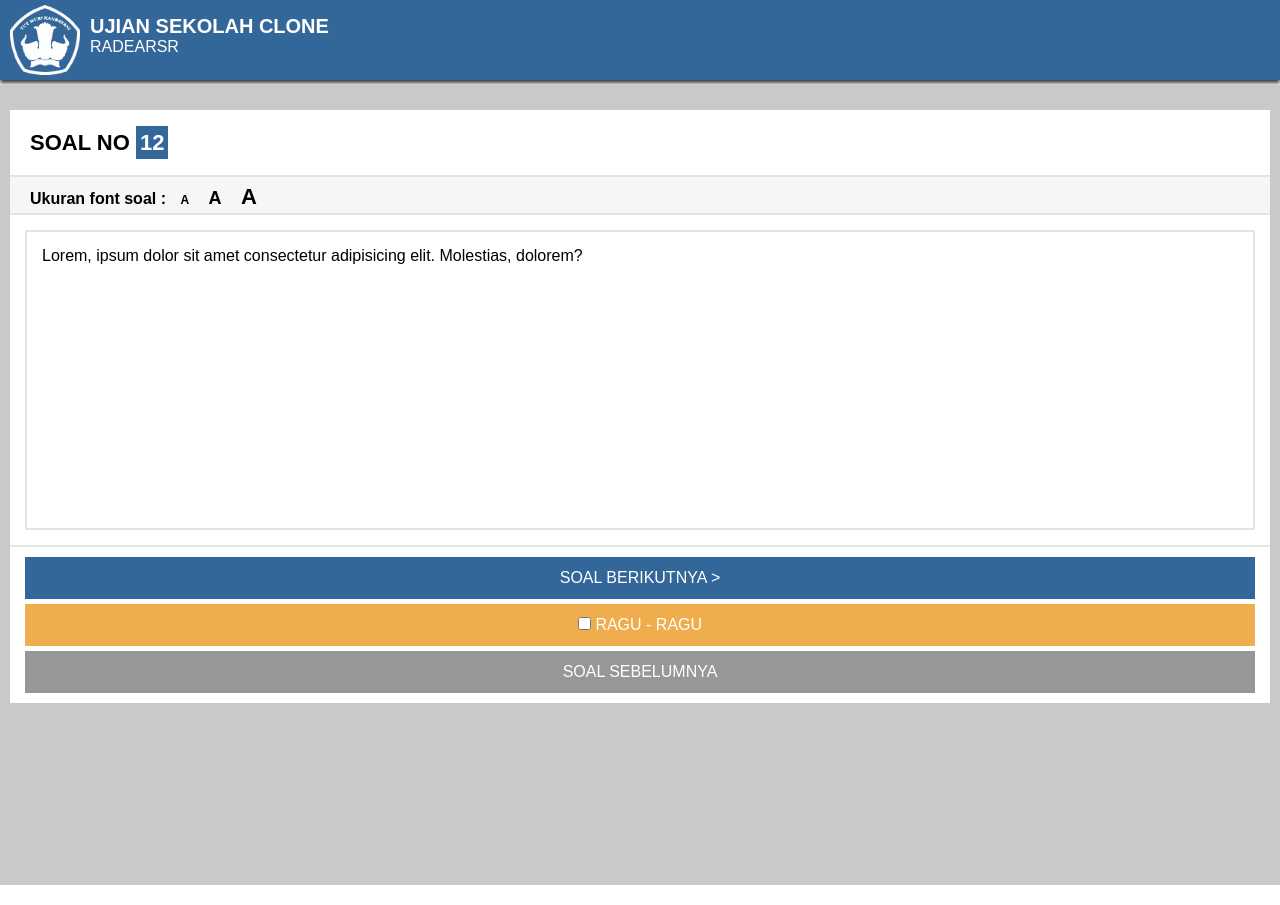
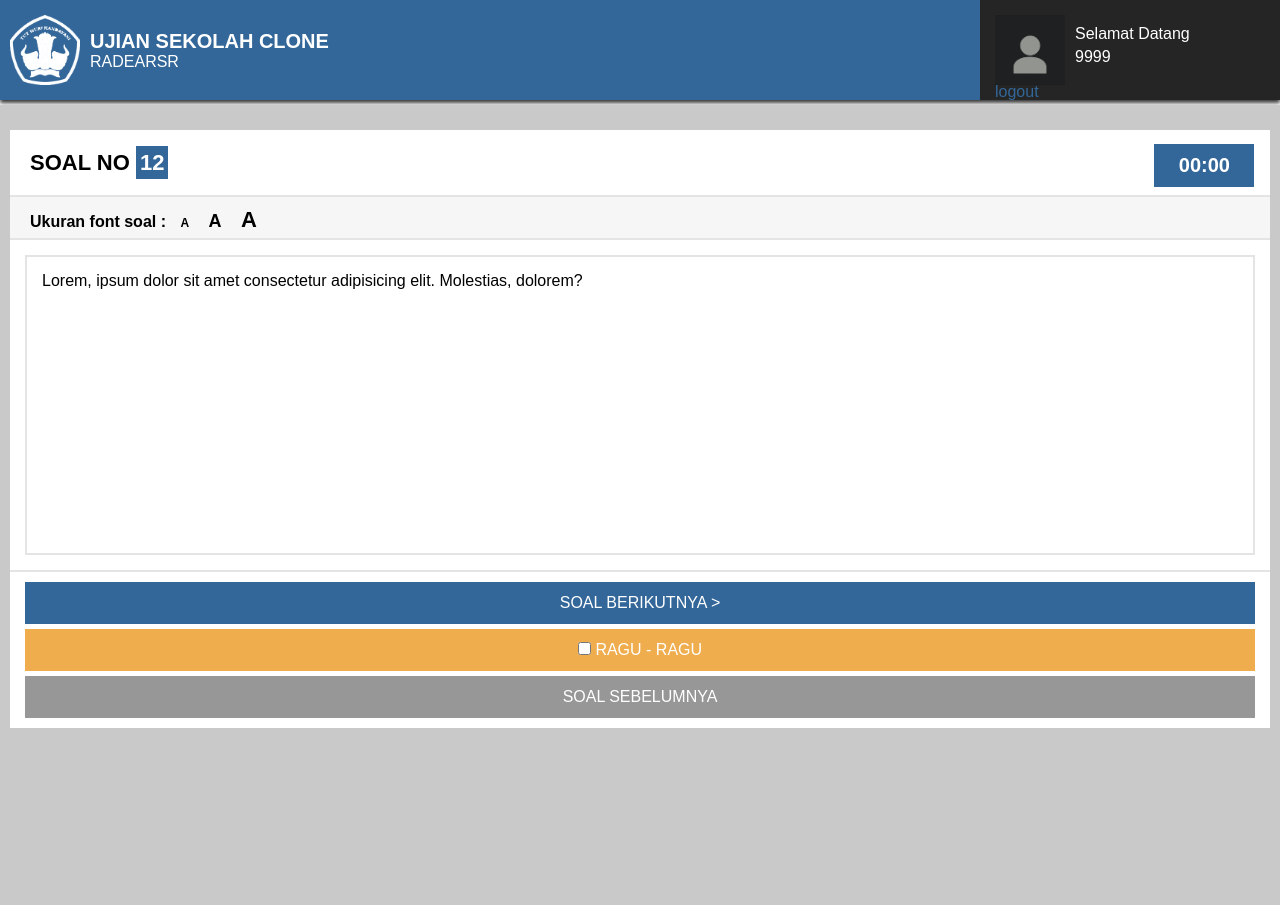
Before and after one commit to radearsr/ujian-clone, a plain HTML site: page index.html in a window 1280 px wide. Drawn offline with Linux system fonts and the light colour scheme.

Commit message:
Menambahkan tampilan logout & waktu

```diff
--- a/assets/css/style.css
+++ b/assets/css/style.css
@@ -10,22 +10,28 @@
   padding: 0 10px;
 }
 
-/* Bagian Header */
+/* ================================================================================= */
+/* ================================= Bagian Header =================================*/
+/* ================================================================================= */
+
+/* Title */
 header {
   box-shadow: 0 3px 4px rgb(54, 54, 54);
   background-color: #336799;
   padding: 5px 0;
+  height: 100px;
 }
 
 header img {
+  padding-top: 10px;
   width: 70px;
-  height: 70px;
+  height: 80px;
   float: left;
 }
 
 header h1 {
   font-size: 20px;
-  padding-top: 10px;
+  padding-top: 25px;
 }
 
 header h3 {
@@ -39,7 +45,44 @@ header h3 {
   color: #fff;
 }
 
-/* Bagian Main / Bagian Soal */
+/* Info Profile dan logout */
+.profile {
+  background-color: rgb(37, 37, 37);
+  color: #fff;
+  padding: 5px 0 0 15px;
+  height: 100px;
+  width: 300px;
+  position: absolute;
+  top: 0;
+  right: 0;
+}
+
+.profile p,
+.profile span {
+  margin-left: 80px;
+}
+
+.profile p {
+  margin-top: 20px;
+}
+
+.profile span {
+  display: block;
+  margin-top: 5px;
+}
+
+.profile a {
+  color: #336799;
+  text-decoration: none;
+  position: absolute;
+  top: 83%;
+  left: 5%;
+}
+
+/* ================================================================================= */
+/* ================================== Bagian Main ==================================*/
+/* ================================================================================= */
+
 main {
   margin-top: 5px;
   height: 100vh;
@@ -47,10 +90,12 @@ main {
   padding: 25px 0;
 }
 
+/* content */
 .content {
   background-color: #fff;
 }
 
+/* number question */
 .num-question {
   height: 65px;
   line-height: 65px;
@@ -67,10 +112,27 @@ main {
   color: #fff;
 }
 
+/* time question */
+.tm-quest {
+  background-color: #336799;
+  color: #fff;
+  padding: 10px;
+  width: 100px;
+  text-align: center;
+  position: absolute;
+  top: 18%;
+  right: 2%;
+  z-index: 10;
+}
+.tm-quest h1 {
+  font-size: 20px;
+}
+
+/* font size question */
 .fs-question {
   background-color: #f6f6f6;
-  height: 40px;
-  line-height: 40px;
+  height: 45px;
+  line-height: 45px;
   padding-left: 20px;
   border-bottom: 2px solid #e4e4e4;
   border-top: 2px solid #e4e4e4;
--- a/index.html
+++ b/index.html
@@ -18,6 +18,12 @@
           <h3>RADEARSR</h3>
           <div class="clear"></div>
         </div>
+        <div class="profile">
+          <img src="assets/img/ft-profile.png" alt="Foto Profile" />
+          <p>Selamat Datang</p>
+          <span>9999</span>
+          <a href="#">logout</a>
+        </div>
       </div>
     </header>
     <!-- Akhir Bagian Header -->
@@ -28,6 +34,9 @@
         <div class="content">
           <div class="num-question">
             <h1>SOAL NO <span>12</span></h1>
+          </div>
+          <div class="tm-quest">
+            <h1>00:00</h1>
           </div>
           <div class="fs-question">
             <h4>
```
Also changed, not shown: assets/img/ft-profile.png (added).
